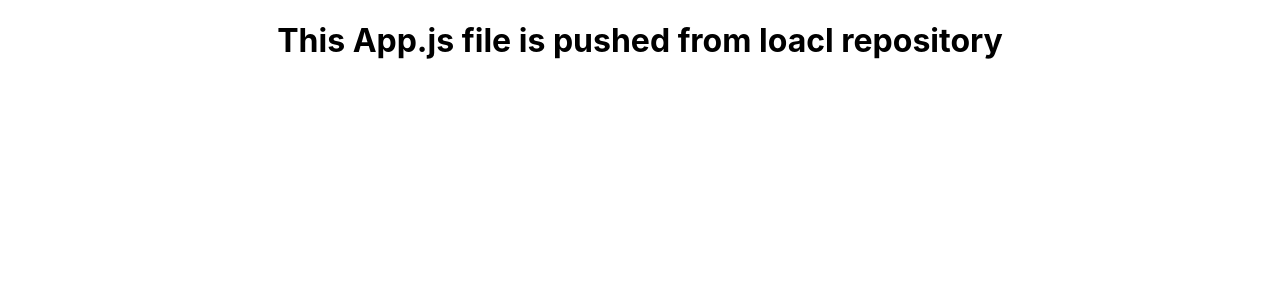
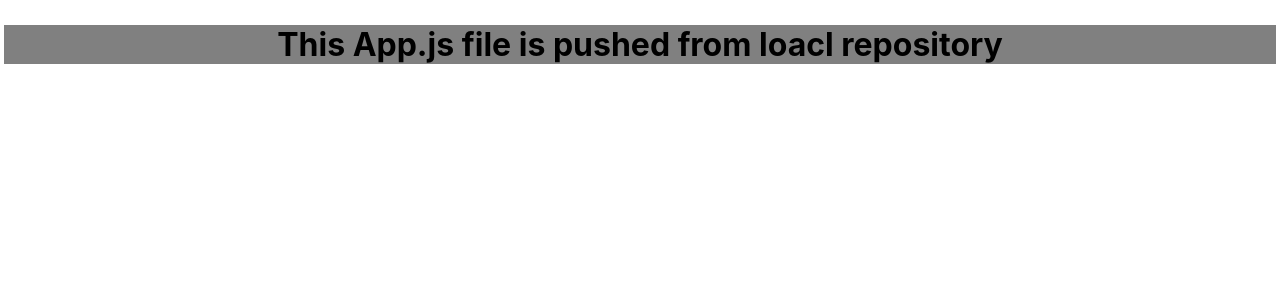
Before and after one commit to Preethi-Eswar/rep2311, a React (Create React App) app: page / in a window 1280 px wide. Shown: the top 300 px of the page. Built offline with nearby package versions, Linux system fonts and the light colour scheme.

Commit message:
Update App.css

```diff
--- a/src/App.css
+++ b/src/App.css
@@ -36,3 +36,7 @@
     transform: rotate(360deg);
   }
 }
+h1{
+  background-color:grey;
+  border:4px solid white;
+}
```
